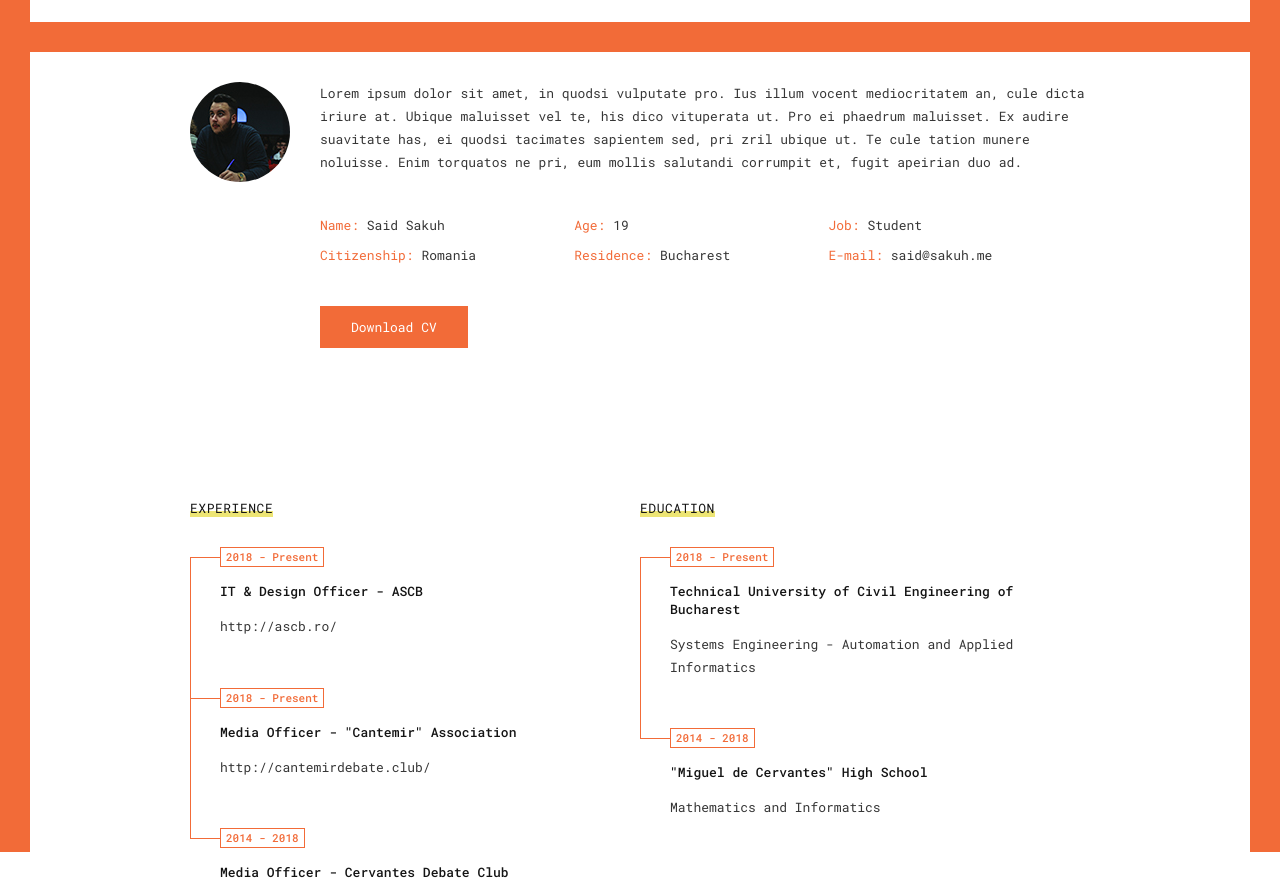
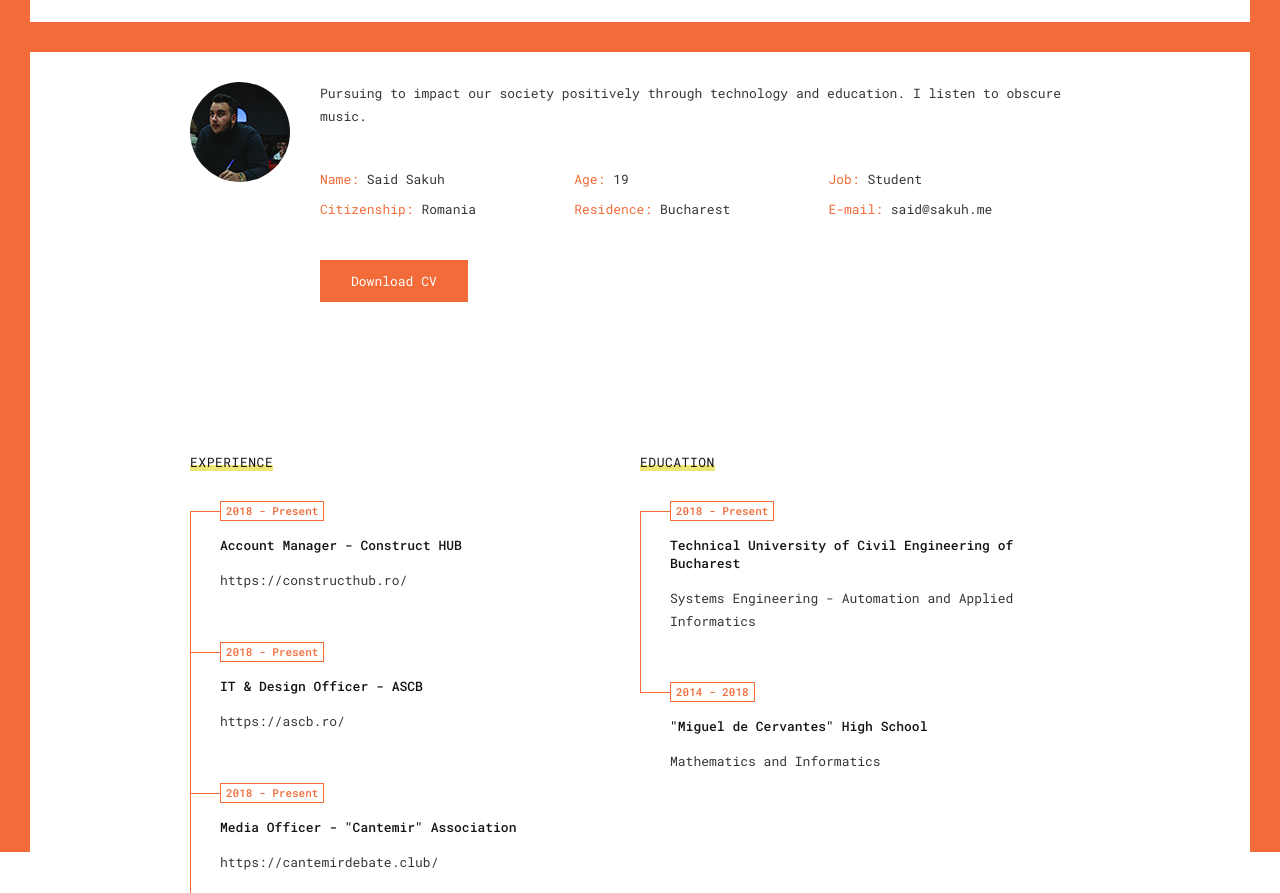
Before and after one commit to saaeeed/saaeeed.github.io, a plain HTML site: page resume.html in a window 1280 px wide. Shown: the part 748-1641 px from the top of the page. Drawn offline with Linux system fonts and the light colour scheme; files whose address does not match are found by name.

Commit message:
update cv

```diff
--- a/resume.html
+++ b/resume.html
@@ -109,10 +109,8 @@
 					</div>
 					<div class="desc">
 						<p>
-							Lorem ipsum dolor sit amet, in quodsi vulputate pro. Ius illum vocent mediocritatem an, cule dicta iriure at. Ubique maluisset vel te,
-							his dico vituperata ut. Pro ei phaedrum maluisset. Ex audire suavitate has, ei quodsi tacimates sapientem sed, pri zril ubique ut. Te
-							cule tation munere noluisse. Enim torquatos ne pri, eum mollis salutandi corrumpit et, fugit apeirian duo ad.
-						</p>
+							Pursuing to impact our society positively through technology and education. I listen to obscure music.
+            	</p>
 						<div class="info-list">
 							<ul>
 								<li><strong>Name:</strong> Said Sakuh</li>
@@ -138,18 +136,25 @@
 								<div class="title_inner">Experience</div>
 							</div>
 							<div class="resume-items">
-								<div class="resume-item active">
+                <div class="resume-item active">
+									<div class="date">2018 - Present</div>
+									<div class="name">Account Manager - Construct HUB</div>
+									<p>
+                    <a href="https://constructhub.ro/">https://constructhub.ro/</a>
+									</p>
+								</div>
+                <div class="resume-item active">
 									<div class="date">2018 - Present</div>
 									<div class="name">IT & Design Officer - ASCB</div>
 									<p>
-                    <a href="http://ascb.ro/">http://ascb.ro/</a>
+                    <a href="https://ascb.ro/">https://ascb.ro/</a>
 									</p>
 								</div>
 								<div class="resume-item">
 									<div class="date">2018 - Present</div>
 									<div class="name">Media Officer - "Cantemir" Association </div>
 									<p>
-                      <a href="http://cantemirdebate.club/">http://cantemirdebate.club/</a>
+                      <a href="https://cantemirdebate.club/">https://cantemirdebate.club/</a>
 									</p>
 								</div>
 								<div class="resume-item">
@@ -282,8 +287,22 @@
 					<div class="box-items">
 						<div class="box-item">
 							<div class="image">
-								<a target="_blank" href="http://ascb.ro/">
+								<a target="_blank" href="https://ascb.ro/">
 									<img src="images/clients/ascb.jpg" alt="" />
+									<span class="info">
+										<span class="centrize full-width">
+											<span class="vertical-center">
+												<span class="ion ion-link"></span>
+											</span>
+										</span>
+									</span>
+								</a>
+							</div>
+						</div>
+            <div class="box-item">
+							<div class="image">
+								<a target="_blank" href="https://constructhub.ro/">
+									<img src="images/clients/chub.jpg" alt="" />
 									<span class="info">
 										<span class="centrize full-width">
 											<span class="vertical-center">
@@ -296,7 +315,7 @@
 						</div>
 						<div class="box-item">
 							<div class="image">
-								<a target="_blank" href="http://cantemirdebate.club/">
+								<a target="_blank" href="https://cantemirdebate.club/">
 									<img src="images/clients/cdc.jpg" alt="" />
 									<span class="info">
 										<span class="centrize full-width">
```
Also changed, not shown: images/clients/chub.jpg (added).
